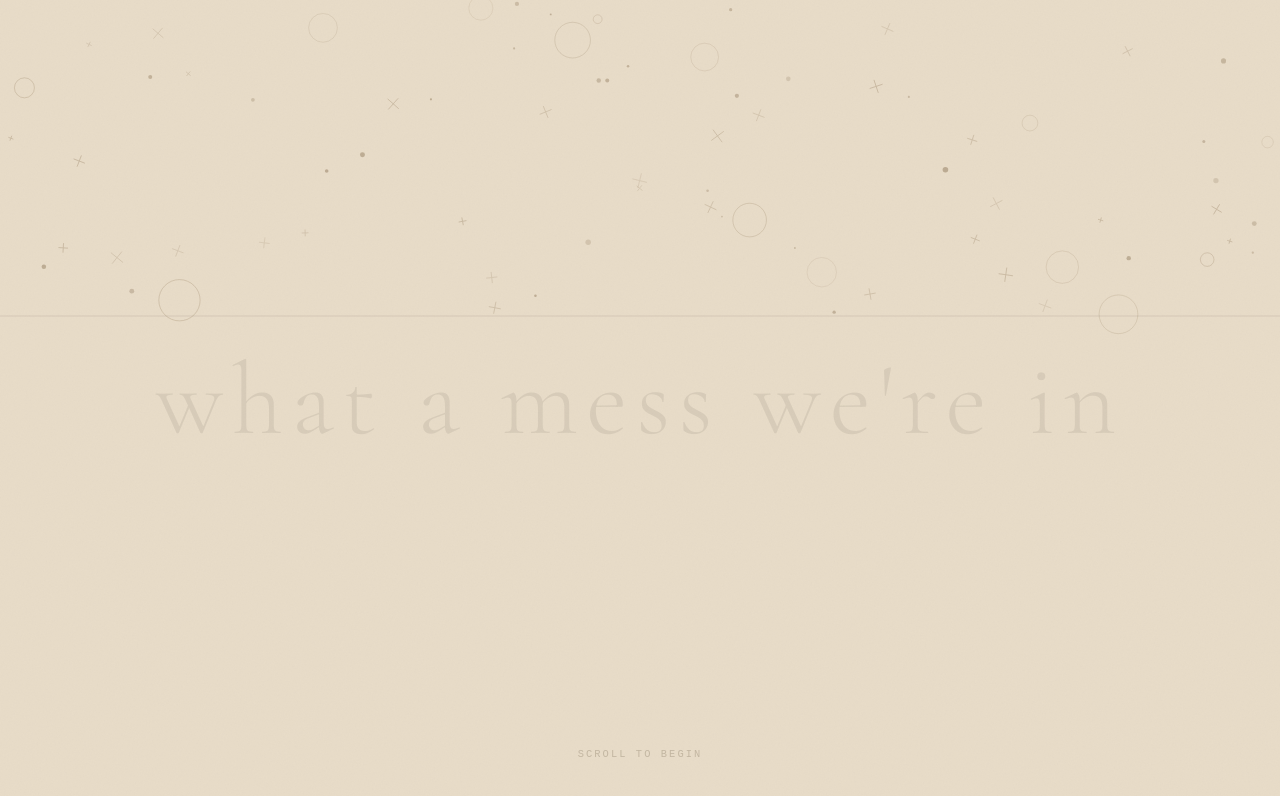
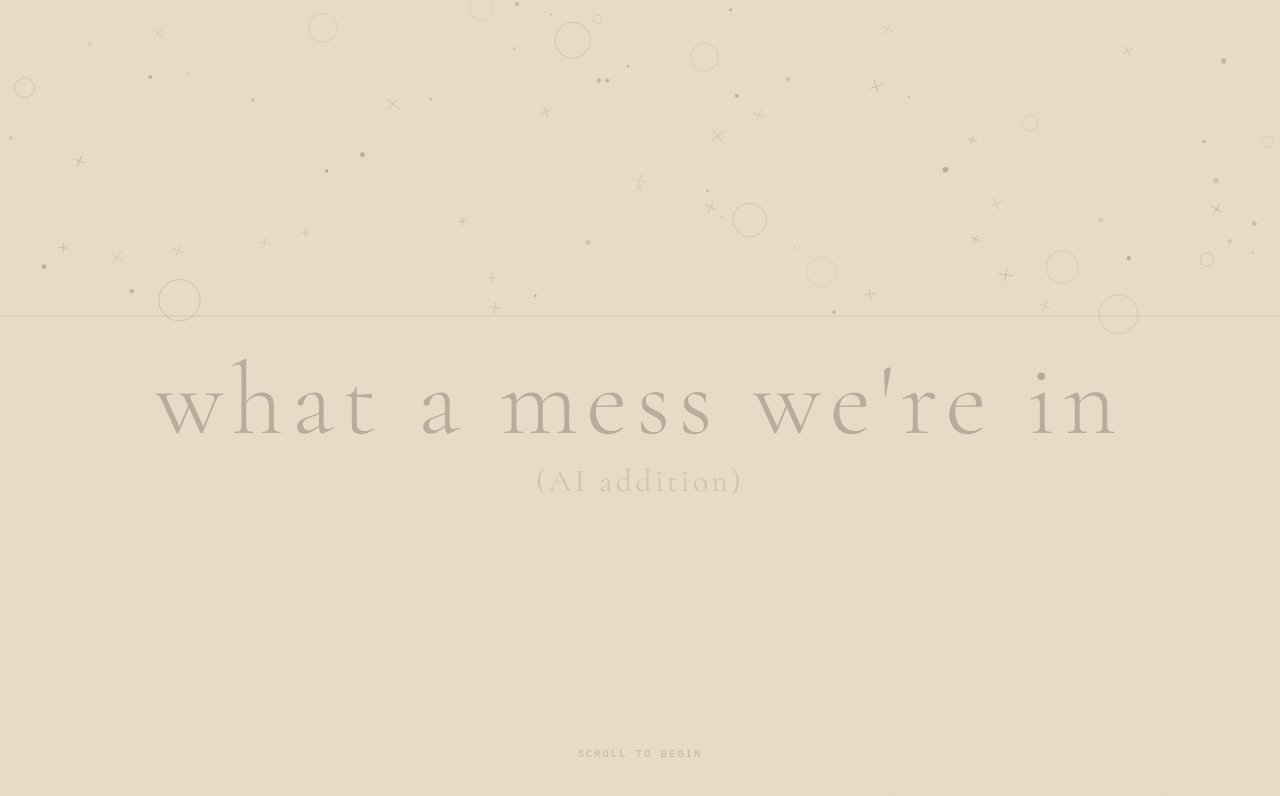
Before and after one commit to sadmango-dev/lost, a React (Vite) app in the folder lost-site/: page / in a window 1280 px wide. Shown: the top 796 px of the page. Built offline with nearby package versions, Linux system fonts and the light colour scheme; a web font is replaced by a local one.

Commit message:
happy with paragraphs

```diff
--- a/lost-site/src/App.css
+++ b/lost-site/src/App.css
@@ -48,13 +48,30 @@
   font-weight: 300;
   font-size: clamp(3rem, 8vw, 7rem);
   color: var(--color-ink);
-  opacity: 0.08;
+  opacity: 0.25;
   letter-spacing: 0.08em;
   white-space: nowrap;
   pointer-events: none;
   user-select: none;
   z-index: 15;
   transition: opacity 0.1s linear;
+}
+
+.site-subtitle {
+  position: fixed;
+  top: 60%;
+  left: 50%;
+  transform: translate(-50%, -50%);
+  font-family: 'Cormorant Garamond', Georgia, serif;
+  font-weight: 400;
+  font-size: clamp(0.9rem, 3vw, 2rem);
+  color: var(--color-ink-muted);
+  opacity: 0.18;
+  letter-spacing: 0.1em;
+  white-space: nowrap;
+  pointer-events: none;
+  user-select: none;
+  z-index: 15;
 }
 
 /* ============================================================
@@ -145,9 +162,21 @@
 .para-section {
   min-height: 50vh;
   display: flex;
+  flex-direction: column;
   align-items: center;
   justify-content: center;
   padding: 2rem;
+}
+
+.para-title {
+  font-family: 'Cormorant Garamond', Georgia, serif;
+  font-weight: 300;
+  font-size: clamp(1.1rem, 2.5vw, 1.6rem);
+  letter-spacing: 0.06em;
+  color: var(--color-ink);
+  max-width: 460px;
+  text-align: center;
+  margin-bottom: 0.8rem;
 }
 
 .para-body {
--- a/lost-site/src/App.tsx
+++ b/lost-site/src/App.tsx
@@ -11,8 +11,8 @@ gsap.registerPlugin(ScrollTrigger);
 // Walk-phase labels: [text, fadeInStart, peakStart, peakEnd, fadeOutEnd]
 const WALK_LABELS: [string, number, number, number, number][] = [
   ['How did we end up here?',       0.02, 0.05, 0.12, 0.15],
-  ['Where is the way out?', 0.17, 0.20, 0.27, 0.30],
-  ["I don't see a future for myself", 0.32, 0.35, 0.42, 0.45],
+  ["I don't want to be eaten by the AI...", 0.17, 0.20, 0.27, 0.30],
+  ["Ugh, I don't see a future for myself", 0.32, 0.35, 0.42, 0.45],
 ];
 
 function labelOpacity(p: number, fadeIn: number, peakStart: number, peakEnd: number, fadeOut: number): number {
@@ -24,6 +24,7 @@ function labelOpacity(p: number, fadeIn: number, peakStart: number, peakEnd: num
 
 export default function App() {
   const titleRef      = useRef<HTMLDivElement>(null);
+  const subtitleRef   = useRef<HTMLDivElement>(null);
   const scrollHintRef = useRef<HTMLDivElement>(null);
   const walkLabelRefs = useRef<(HTMLDivElement | null)[]>([]);
   const [groundY, setGroundY] = useState(window.innerHeight * 0.72);
@@ -37,9 +38,28 @@ export default function App() {
       scrub: true,
       onUpdate: (self) => {
         if (titleRef.current) {
-          const opacity = Math.max(0, 0.08 * (1 - self.progress));
+          const opacity = Math.max(0, 0.25 * (1 - self.progress));
           titleRef.current.style.opacity = String(opacity);
         }
+      },
+      onLeaveBack: () => {
+        if (titleRef.current) titleRef.current.style.opacity = '0.25';
+      },
+    });
+
+    const subtitleTrigger = ScrollTrigger.create({
+      trigger: document.body,
+      start: 'top top',
+      end: `${window.innerHeight * 0.08 * 6}px top`,
+      scrub: true,
+      onUpdate: (self) => {
+        if (subtitleRef.current) {
+          const opacity = Math.max(0, 0.18 * (1 - self.progress));
+          subtitleRef.current.style.opacity = String(opacity);
+        }
+      },
+      onLeaveBack: () => {
+        if (subtitleRef.current) subtitleRef.current.style.opacity = '0.18';
       },
     });
 
@@ -74,6 +94,7 @@ export default function App() {
 
     return () => {
       titleTrigger.kill();
+      subtitleTrigger.kill();
       hintTrigger.kill();
       walkTrigger.kill();
     };
@@ -120,6 +141,9 @@ export default function App() {
       <div ref={titleRef} className="site-title">
         what a mess we're in
       </div>
+      <div ref={subtitleRef} className="site-subtitle">
+        (AI addition)
+      </div>
 
       {/* Scroll hint */}
       <div ref={scrollHintRef} className="scroll-hint">
--- a/lost-site/src/components/BottomPanel.tsx
+++ b/lost-site/src/components/BottomPanel.tsx
@@ -7,19 +7,32 @@ gsap.registerPlugin(ScrollTrigger);
 const SIT_END = 0.55;
 
 const LINKS = [
-  { label: 'The Marginalian',   href: 'https://www.themarginalian.org' },
-  { label: 'Colossal',          href: 'https://www.thisiscolossal.com' },
-  { label: 'Brainpickings',     href: 'https://www.themarginalian.org/archive' },
-  { label: 'Quiet Mind',        href: 'https://www.headspace.com' },
-  { label: 'Slow TV',           href: 'https://www.youtube.com/@NorwegianBroadcastingCorporation' },
+  { label: 'The Marginalian',  href: 'https://www.themarginalian.org' },
+  { label: 'Colossal',         href: 'https://www.thisiscolossal.com' },
+  { label: 'Brainpickings',    href: 'https://www.themarginalian.org/archive' },
+  { label: 'Quiet Mind',       href: 'https://www.headspace.com' },
+  { label: 'Slow TV',          href: 'https://www.youtube.com/@NorwegianBroadcastingCorporation' },
 ];
 
-const PARAGRAPHS = [
-  'We are in a period of change. The old ways of doing things are breaking down, but the new ways haven’t formed or taken shape yet. The future is covered by fog, the present by anxiety.',
-  "I'm scared too. But water doesn't flow under a lying rock. If only out of pettiness, we should continue. Continue walking, loving, creating. I haven't figured things out myself, but here's what I think is a promising direction.",
-  '1. Preserve you sanity. The attention economy is grasping for your attention, it is throwing too much information at you all at the same time. Step away. Be bored. Give back to the universe - bring your ideas to life.',
-  '2. Connect with people. Love is a force people have examined since the dawn of humanity for a reason. Love your friends, love your community, love the strangers on the street.',
-  '3. Go back to the physical world. In a society where everything is rent-based and temporary, where ownership is being erased, the physical world is the last bastion of permanence. Plant a tree, build something, learn to create.',
+const PARAGRAPHS: { title?: string; body: string }[] = [
+  {
+    body: "We are in a period of change. The old ways of doing things are breaking down, but the new ways haven't formed or taken shape yet. The future is covered by fog, the present by anxiety.",
+  },
+  {
+    body: "I'm scared too. But water doesn't flow under a lying rock. If only out of pettiness, we should continue. Continue walking, loving, creating. I haven't figured things out myself, but here's what I think is a promising direction.",
+  },
+  {
+    title: '1. Preserve your sanity.',
+    body: "The attention economy is grasping for our attention, throwing too much information at us all at once. Step away. Don't let your nerves get hijacked. Be bored. Give back to the universe — bring your ideas to life.",
+  },
+  {
+    title: '2. Connect with people.',
+    body: "Love is a force people have examined since the dawn of humanity for a reason. Love your friends, love your community, love the strangers on the street. Do it earnestly. While we're not cyborgs, let us hold on to the fundamentals of our humanity.",
+  },
+  {
+    title: '3. Return to the physical.',
+    body: "In a society where everything is rent-based and temporary, where ownership is being erased, the physical world is the last bastion of permanence. Plant a tree, build something, learn to create.",
+  },
 ];
 
 const SECTION_H = () => window.innerHeight * 0.5;
@@ -38,7 +51,7 @@ export default function BottomPanel() {
       trigger: document.body,
       start: 'top top',
       end: 'bottom bottom',
-      scrub: true,
+      scrub: 1.5,
       onUpdate: (self) => {
         const p = self.progress;
 
@@ -49,7 +62,7 @@ export default function BottomPanel() {
           const contentProgress = (p - SIT_END) / (1 - SIT_END);
 
           const SCROLL_IN = 0.05;
-          const HOLD_END  = 0.4;
+          const HOLD_END  = 0.15;
 
           let scrollProgress: number;
           if (contentProgress <= SCROLL_IN) {
@@ -63,7 +76,7 @@ export default function BottomPanel() {
             scrollProgress = SCROLL_IN + (contentProgress - HOLD_END) / (1 - HOLD_END) * (1 - SCROLL_IN);
           }
 
-          const maxOffset = SECTION_H() * (PARAGRAPHS.length);
+          const maxOffset = SECTION_H() * PARAGRAPHS.length;
           const offsetY = -(scrollProgress * maxOffset);
           inner.style.transform = `translateY(${offsetY}px)`;
 
@@ -75,8 +88,8 @@ export default function BottomPanel() {
             const enterStart = SECTION_H() * 0.88;
             const enterEnd   = SECTION_H() * 0.28;
             const v = Math.max(0, Math.min(1, (enterStart - visibleTop) / (enterStart - enterEnd)));
-            el.style.opacity      = String(v);
-            el.style.transform    = `translateY(${(1 - v) * 22}px)`;
+            el.style.opacity   = String(v);
+            el.style.transform = `translateY(${(1 - v) * 22}px)`;
           });
         } else {
           inner.style.transform = 'translateY(0px)';
@@ -106,14 +119,15 @@ export default function BottomPanel() {
         </div>
 
         {/* Paragraphs — scroll in one by one */}
-        {PARAGRAPHS.map((text, i) => (
+        {PARAGRAPHS.map(({ title, body }, i) => (
           <div
             key={i}
             ref={el => { paraRefs.current[i + 1] = el; }}
             className="para-section"
             style={{ opacity: 0, transform: 'translateY(22px)' }}
           >
-            <p className="para-body">{text}</p>
+            {title && <p className="para-title">{title}</p>}
+            <p className="para-body">{body}</p>
           </div>
         ))}
 
```
